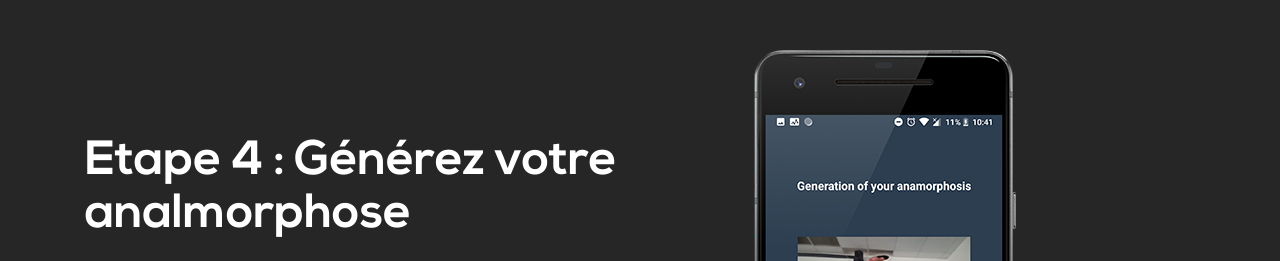
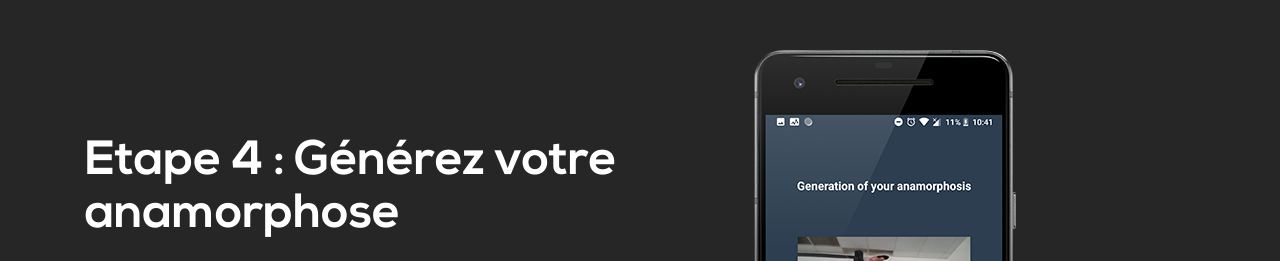
Before and after one commit to houdayec/Anamorpheus, a plain HTML site: page userGuide.html in a window 1280 px wide. Shown: the part 1920-2181 px from the top of the page. Drawn offline with nearby package versions, Linux system fonts and the light colour scheme.

Commit message:
mistake fixed

```diff
--- a/userGuide.html
+++ b/userGuide.html
@@ -161,7 +161,7 @@ License URL: http://creativecommons.org/licenses/by/3.0/
 
 			<div class="container">
 				<div class="col-md-7 Share-instantly-right">
-					<h3>Etape 4 : Générez votre analmorphose</h3>
+					<h3>Etape 4 : Générez votre anamorphose</h3>
 					<p class="head-para">Une fois la direction sélectionnée, il vous reste qu'à attendre pour obtenir votre anamorphose ! </br>
 					Vous pouvez télécharger et partager l'anamorphose une fois finie.</p>
 				</div>
```
